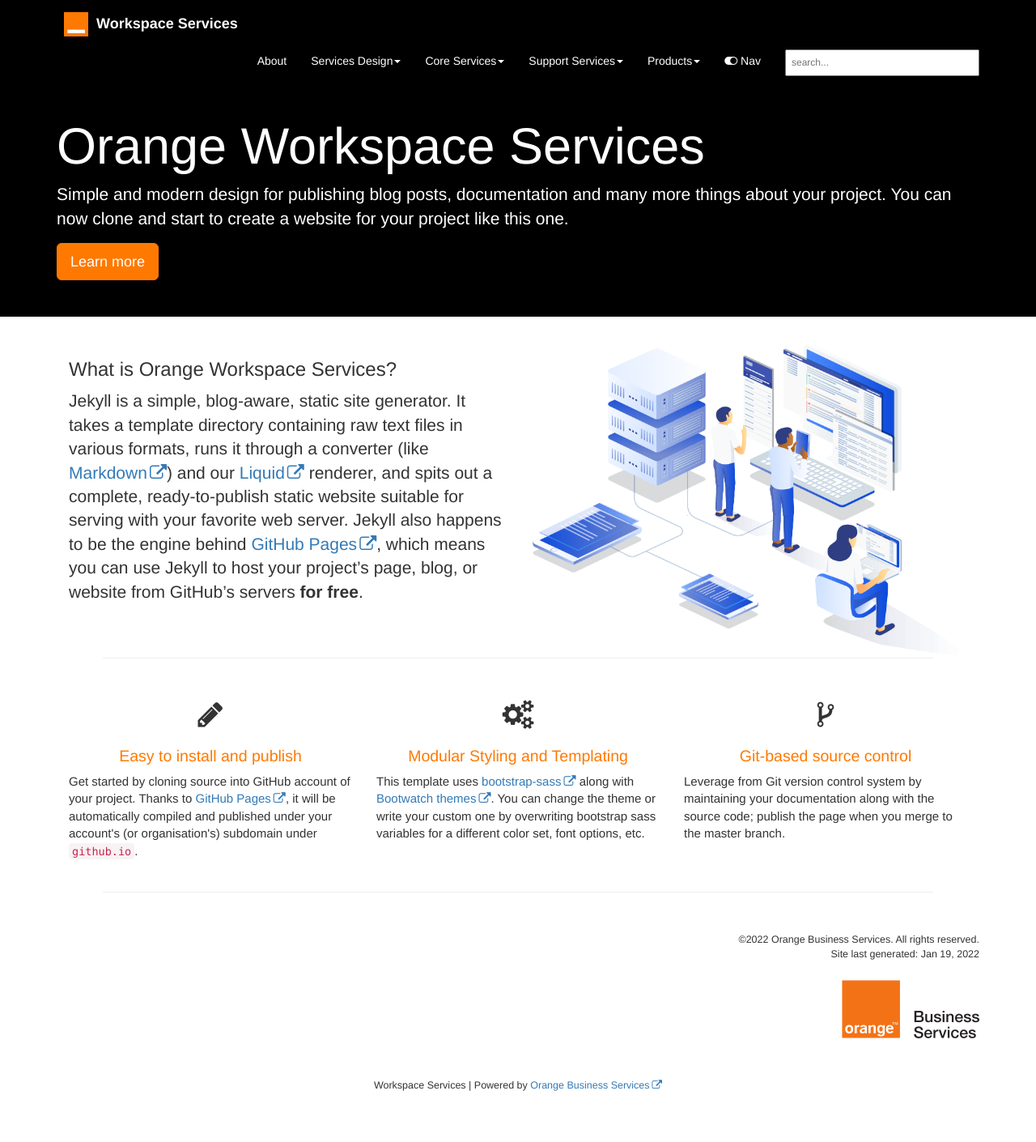
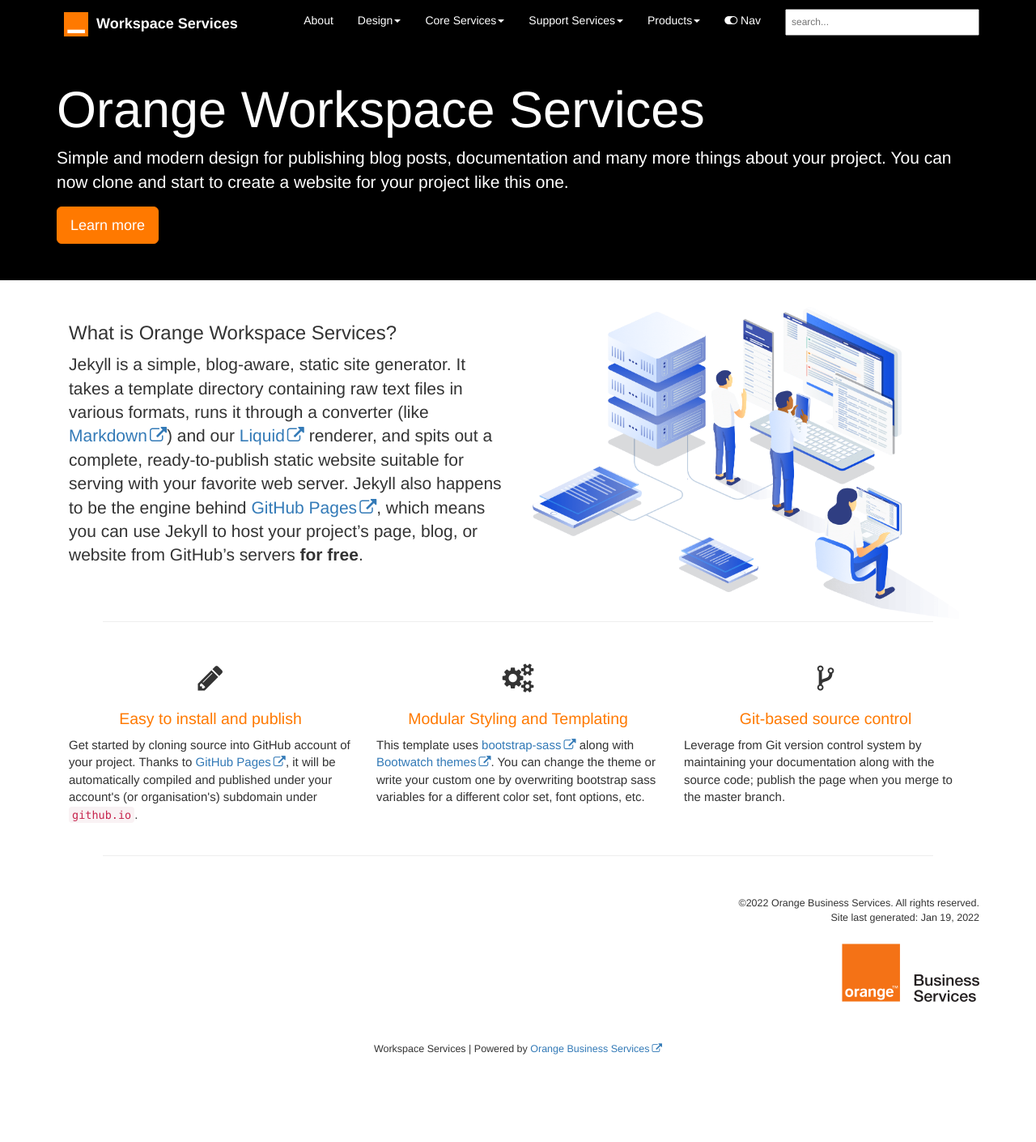
Before and after one commit to brummens/workspace-docs, a Jekyll site: the page built from index.html, in a window 1280 px wide. Shown: the whole page at 81% size. Built offline with Jekyll 4.4.1, drawn with Linux system fonts in a browser that asks for light colours; comment, search, counter and statistics services are not loaded; after the commit the page ends 1365 px from its top, so only the background shows below that.

Commit message:
Update topnav.yml

```diff
--- a/_data/topnav.yml
+++ b/_data/topnav.yml
@@ -11,7 +11,7 @@
 - title: Topnav dropdowns
   folders:
 
-    - title: Services Design
+    - title: Design
       folderitems:
         - title: Design Overview
           url: /design.html
@@ -53,7 +53,7 @@
           url: /esd_overview.html
         - title: Digital Employee Experience Monitoring
           url: /deem_overview.html
-        - title: Application Delivery Services
+        - title: Managed Application Delivery Services
           url: /mads_overview.html
         - title: Cloud Managed Printing
           url: /cmp_overview.html
```
